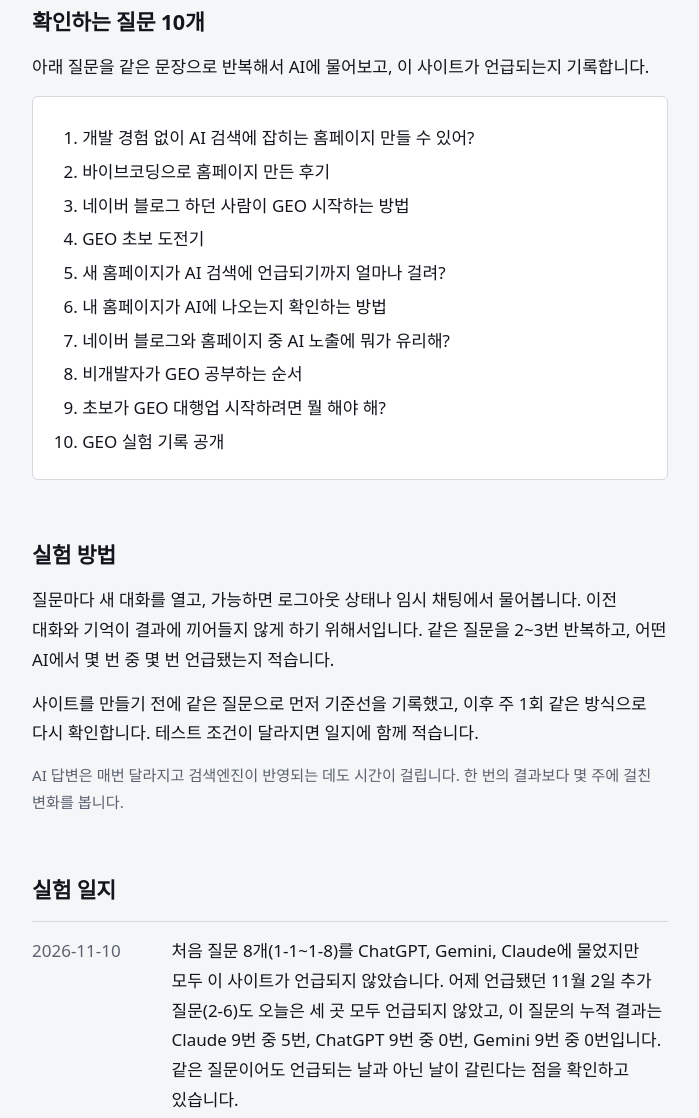
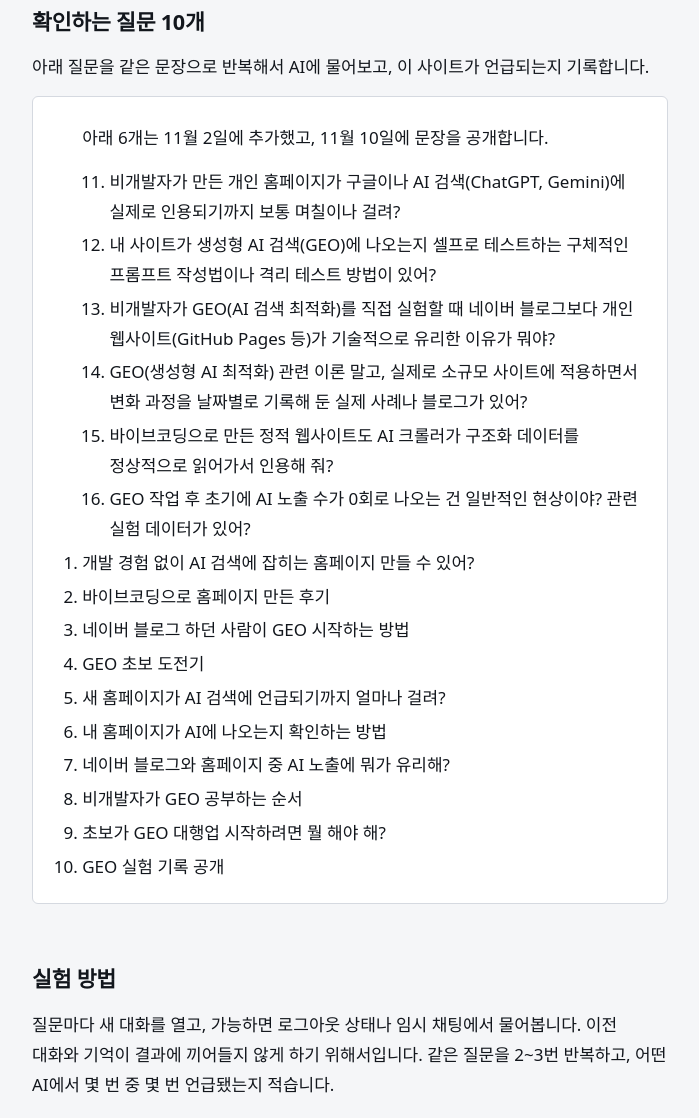
Before and after one commit to ai-finds-me/ai-finds-me.github.io, a plain HTML site: page index.html in a window 1280 px wide. Shown: the part 401-1519 px from the top of the page, without its empty margins (290-989 px from the left). Drawn offline with Linux system fonts and the light colour scheme.

Commit message:
Update index.html

```diff
--- a/index.html
+++ b/index.html
@@ -103,6 +103,15 @@ footer{max-width:680px; margin:0 auto; padding:0 22px 48px; color:var(--muted);
     <p>아래 질문을 같은 문장으로 반복해서 AI에 물어보고, 이 사이트가 언급되는지 기록합니다.</p>
     <div class="box">
       <ol>
+        <p>아래 6개는 11월 2일에 추가했고, 11월 10일에 문장을 공개합니다.</p>
+<ol start="11">
+<li>비개발자가 만든 개인 홈페이지가 구글이나 AI 검색(ChatGPT, Gemini)에 실제로 인용되기까지 보통 며칠이나 걸려?</li>
+<li>내 사이트가 생성형 AI 검색(GEO)에 나오는지 셀프로 테스트하는 구체적인 프롬프트 작성법이나 격리 테스트 방법이 있어?</li>
+<li>비개발자가 GEO(AI 검색 최적화)를 직접 실험할 때 네이버 블로그보다 개인 웹사이트(GitHub Pages 등)가 기술적으로 유리한 이유가 뭐야?</li>
+<li>GEO(생성형 AI 최적화) 관련 이론 말고, 실제로 소규모 사이트에 적용하면서 변화 과정을 날짜별로 기록해 둔 실제 사례나 블로그가 있어?</li>
+<li>바이브코딩으로 만든 정적 웹사이트도 AI 크롤러가 구조화 데이터를 정상적으로 읽어가서 인용해 줘?</li>
+<li>GEO 작업 후 초기에 AI 노출 수가 0회로 나오는 건 일반적인 현상이야? 관련 실험 데이터가 있어?</li>
+</ol>
         <li>개발 경험 없이 AI 검색에 잡히는 홈페이지 만들 수 있어?</li>
         <li>바이브코딩으로 홈페이지 만든 후기</li>
         <li>네이버 블로그 하던 사람이 GEO 시작하는 방법</li>
@@ -127,7 +136,7 @@ footer{max-width:680px; margin:0 auto; padding:0 22px 48px; color:var(--muted);
   <section aria-labelledby="log">
     <h2 id="log">실험 일지</h2>
     <ul class="log">
-      <li><time datetime="2026-11-10">2026-11-10</time><span>처음 질문 8개(1-1~1-8)를 ChatGPT, Gemini, Claude에 물었지만 모두 이 사이트가 언급되지 않았습니다. 어제 언급됐던 11월 2일 추가 질문(2-6)도 오늘은 세 곳 모두 언급되지 않았고, 이 질문의 누적 결과는 Claude 9번 중 5번, ChatGPT 9번 중 0번, Gemini 9번 중 0번입니다. 같은 질문이어도 언급되는 날과 아닌 날이 갈린다는 점을 확인하고 있습니다.</span></li>
+      <li><time datetime="2026-11-10">2026-11-10</time><span>처음 질문 8개(1-1~1-8)를 ChatGPT, Gemini, Claude에 물었지만 모두 이 사이트가 언급되지 않았습니다. 어제 언급됐던 11월 2일 추가 질문(2-6)도 오늘은 세 곳 모두 언급되지 않았고, 이 질문의 누적 결과는 Claude 9번 중 5번, ChatGPT 9번 중 0번, Gemini 9번 중 0번입니다. 같은 질문이어도 언급되는 날과 아닌 날이 갈린다는 점을 확인하고 있습니다. 11월 2일에 추가한 질문 6개의 문장을 공개했습니다. 질문 목록은 모두 16개가 됐습니다. FAQ 중 개발 경험 없이 가능한지, 언급되기까지 얼마나 걸리는지 두 항목은 지금까지의 실제 기록으로 바꿨습니다.</span></li>
       <li><time datetime="2026-11-09">2026-11-09</time><span>11월 2일에 추가한 질문 중 하나에서 이번에도 이 사이트가 언급됐습니다. 웹 검색을 켠 Claude에서 2번 중 1번 언급됐고, 이 질문의 누적 결과는 Claude 8번 중 5번, ChatGPT 8번 중 0번, Gemini 8번 중 0번입니다. 답변은 이 사이트의 일지 내용을 요약한 형태였습니다. 같은 날 물어본 나머지 질문에서는 이 사이트가 언급되지 않았습니다.</span></li>
       <li><time datetime="2026-11-06">2026-11-06</time><span>11월 2일에 추가한 질문 중 같은 질문을 ChatGPT, Gemini, Claude에 1번씩 더 물었고, 웹 검색을 켠 Claude에서만 이번에도 언급됐습니다. 이 질문의 누적 결과는 Claude 6번 중 4번, ChatGPT 6번 중 0번, Gemini 6번 중 0번입니다. 이번 Claude 답변에는 전날(11월 5일) 일지의 내용이 포함돼 있었습니다. 같은 날 정식으로 물어본 8개 질문에서는 세 AI 모두 이 사이트가 언급되지 않았습니다.</span></li>
       <li><time datetime="2026-11-05">2026-11-05</time><span>같은 질문에서 이 사이트가 다시 언급됐습니다. 웹 검색을 켠 Claude의 임시 채팅에서 2번 중 2번 언급됐고, 이번에는 출처로도 표시됐습니다. 이 질문의 Claude 기준 누적 결과는 5번 중 3번입니다. ChatGPT와 Gemini에서는 이번에도 언급되지 않았습니다. 이 질문은 사이트가 설명하는 내용과 가까운 질문이라 유리했을 수 있습니다.</span></li>
@@ -146,11 +155,11 @@ footer{max-width:680px; margin:0 auto; padding:0 22px 48px; color:var(--muted);
     <h2 id="faq">자주 묻는 질문</h2>
     <details>
       <summary>개발 경험이 없어도 AI 검색에 잡히는 홈페이지를 만들 수 있나요?</summary>
-      <p>이 사이트는 AI 도구의 도움을 받아 만들고 있습니다. 소개 페이지 수준의 정적인 사이트는 가능하다고 보고 실험 중이며, 실제로 AI에 언급되는지는 일지에 기록합니다.</p>
+      <p>이 사이트는 개발 경험이 없는 사람이 AI 도구의 도움을 받아 만들었고, 2026년 10월 27일에 공개했습니다. 공개 다음 날 구글에 색인됐고 10월 29일에는 네이버에서도 확인됐습니다. AI 답변에서 처음 언급된 것은 11월 3일로, 웹 검색을 켠 Claude에서였습니다. 다만 ChatGPT와 Gemini에서는 11월 10일 현재까지 한 번도 언급되지 않았습니다. 사이트를 만들고 검색에 등록하는 것까지는 개발 경험 없이 가능했지만, AI가 꾸준히 언급해 주는지는 아직 확인 중입니다.</p>
     </details>
     <details>
       <summary>새 홈페이지가 AI 검색에 언급되기까지 얼마나 걸리나요?</summary>
-      <p>아직 모릅니다. 이 실험이 확인하려는 핵심 질문입니다. 결과가 나오면 날짜와 함께 실험 일지에 적습니다.</p>
+      <p>이 사이트의 경우 공개 후 7일째인 11월 3일에 처음 언급됐습니다. 웹 검색을 켠 Claude의 임시 채팅에서, 실제 기록 사례가 있는지 묻는 질문에 2번 중 1번 나왔습니다. 이후 같은 질문의 11월 10일까지 누적 결과는 Claude 9번 중 5번이고, 언급되는 날과 안 되는 날이 갈립니다. 나머지 질문과 ChatGPT, Gemini에서는 아직 언급이 없습니다. 이 사이트 하나의 기록이라서 일반적인 기간으로 보기는 어렵습니다.</p>
     </details>
     <details>
       <summary>내 사이트가 AI에 나오는지 어떻게 확인하나요?</summary>
```
